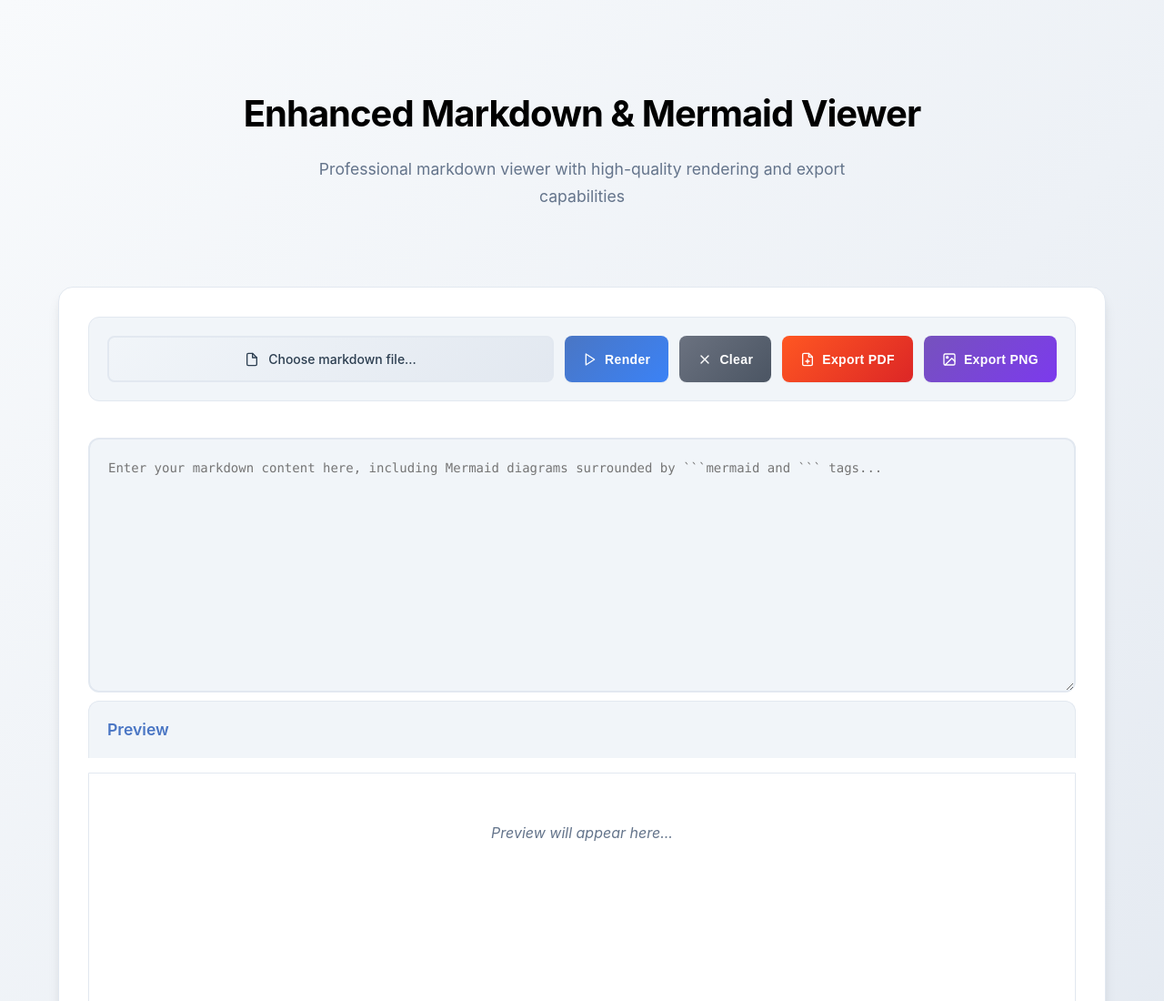
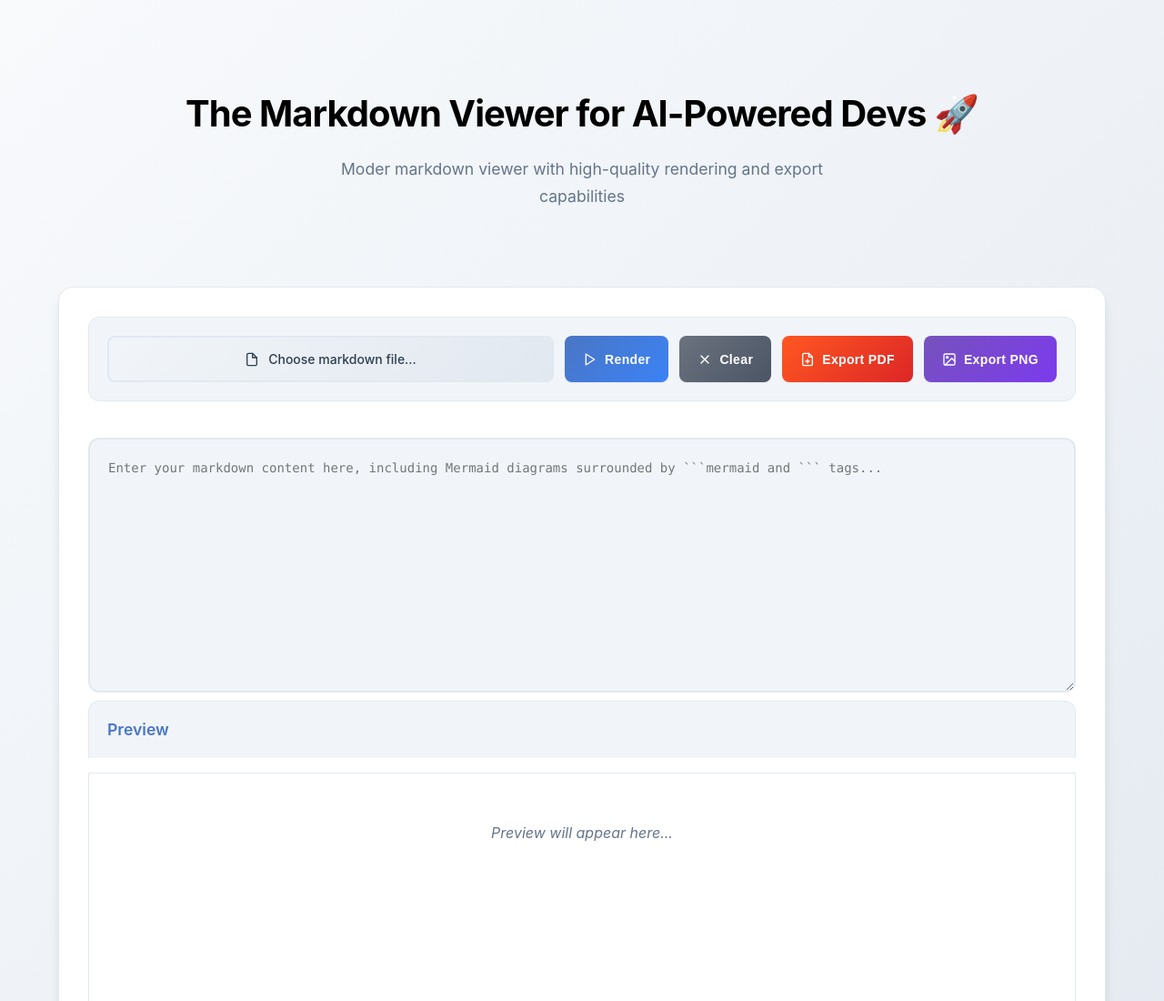
Before and after one commit to bijonguha/mistermd, a plain HTML site: page index.html in a window 1280 px wide. Shown: the top 1100 px of the page at 91% size. Drawn offline with nearby package versions, Linux system fonts and the light colour scheme; a script that the page names is missing.

Commit message:
changing tagline

```diff
--- a/index.html
+++ b/index.html
@@ -25,9 +25,9 @@
 </head>
 <body>
     <div class="header">
-        <h1>Enhanced Markdown & Mermaid Viewer</h1>
+        <h1>The Markdown Viewer for AI-Powered Devs 🚀 </h1>
         <p class="description">
-            Professional markdown viewer with high-quality rendering and export capabilities
+            Moder markdown viewer with high-quality rendering and export capabilities
         </p>
     </div>
 
```
